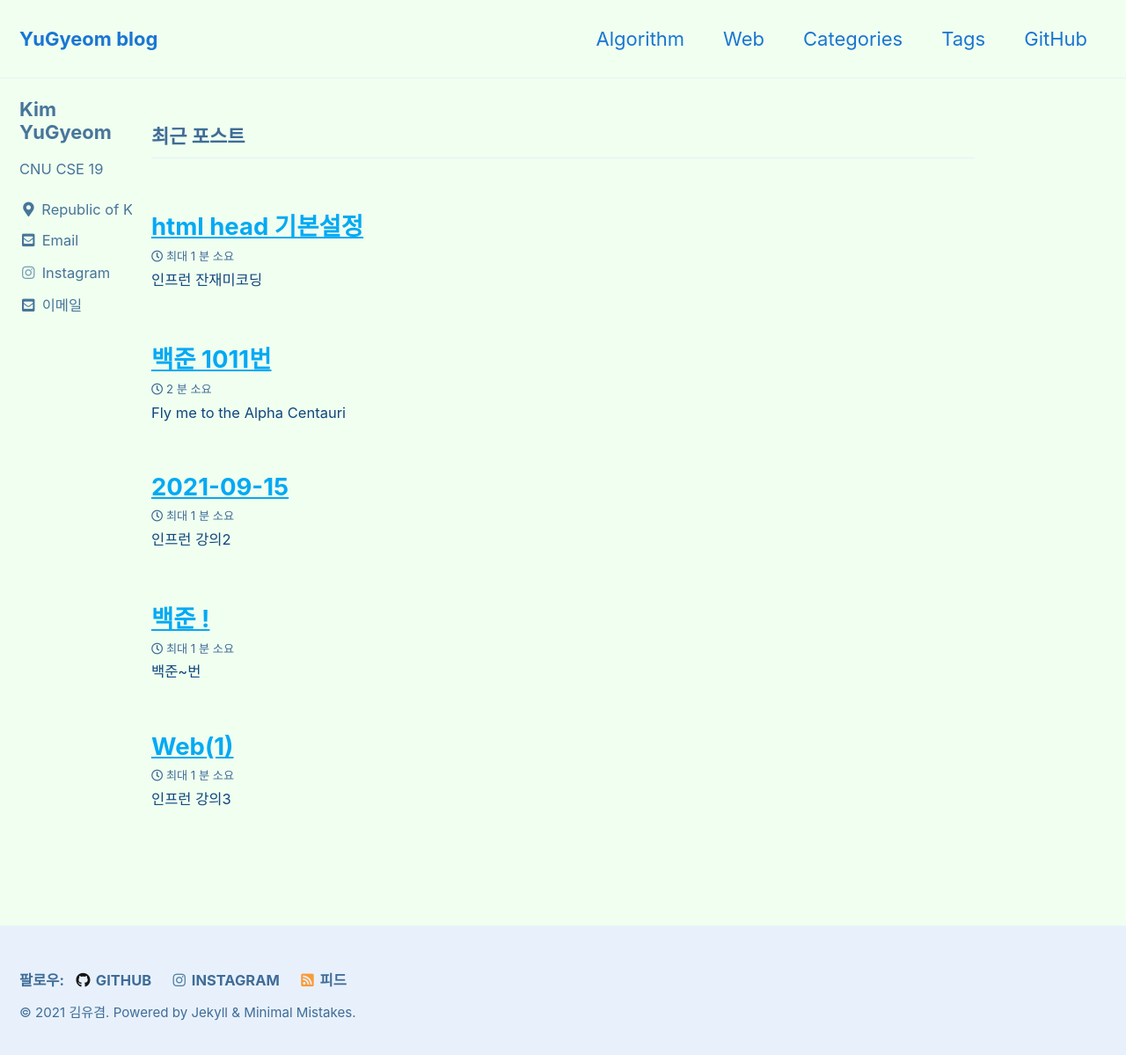
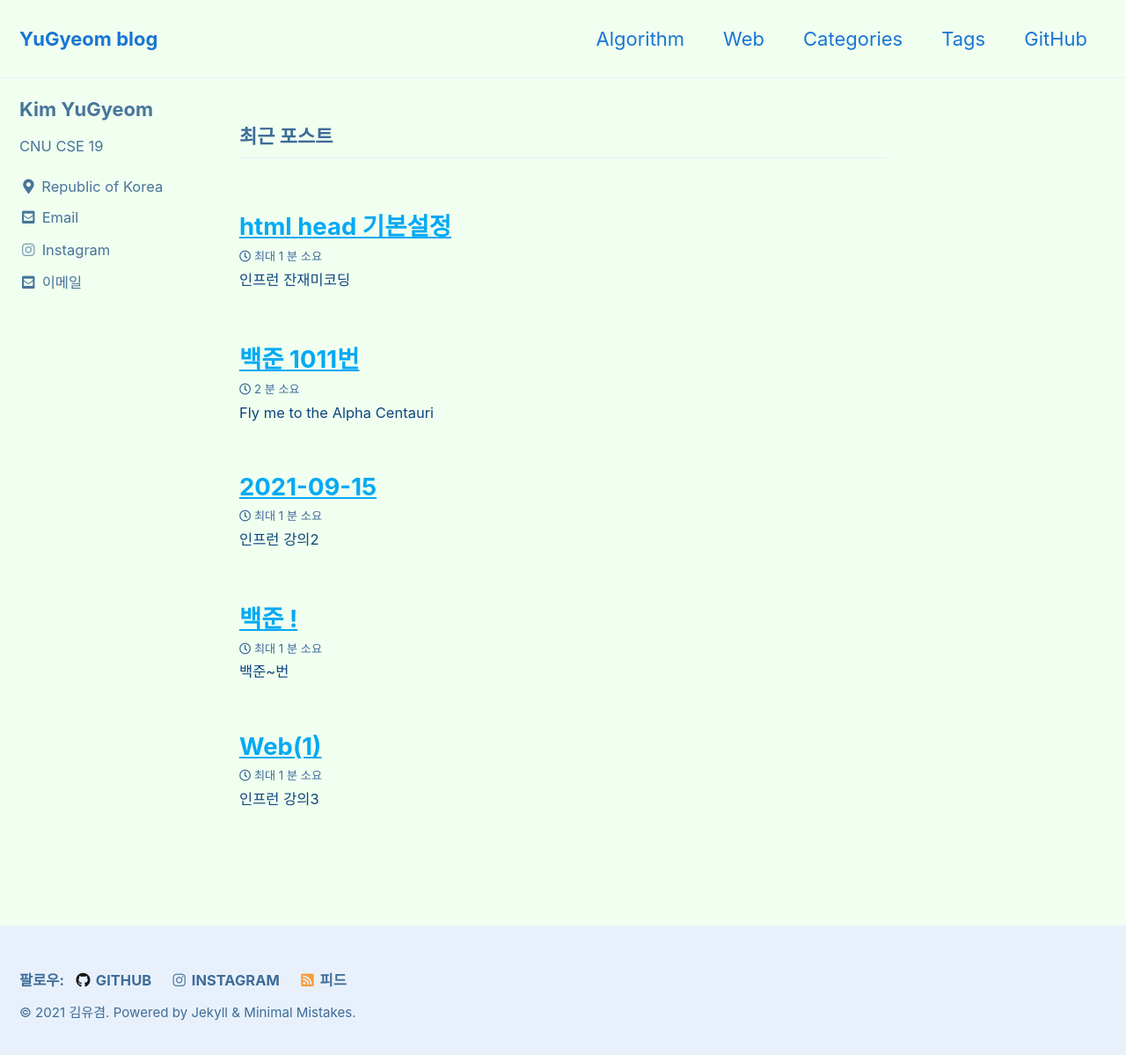
Before and after one commit to rladbrua0207/rladbrua0207.github.io, a Jekyll site: the page built from index.html, in a window 1280 px wide and 1207 px high. Shown: the top 1199 px of the window at 88% size. Built offline with Jekyll 4.4.1, drawn with Linux system fonts in a browser that asks for light colours; cached includes are drawn as plain includes; the list of posts is cut into pages by our own code.

Commit message:
sidebar change

```diff
--- a/_sass/minimal-mistakes/_variables.scss
+++ b/_sass/minimal-mistakes/_variables.scss
@@ -156,8 +156,8 @@ $max-width: $x-large !default;
    ========================================================================== */
 
 $right-sidebar-width-narrow: 150px !default;
-$right-sidebar-width: 150px !default;
-$right-sidebar-width-wide: 250px !default;
+$right-sidebar-width: 250px !default;
+$right-sidebar-width-wide: 200px !default;
 
 /*
    Other
```
